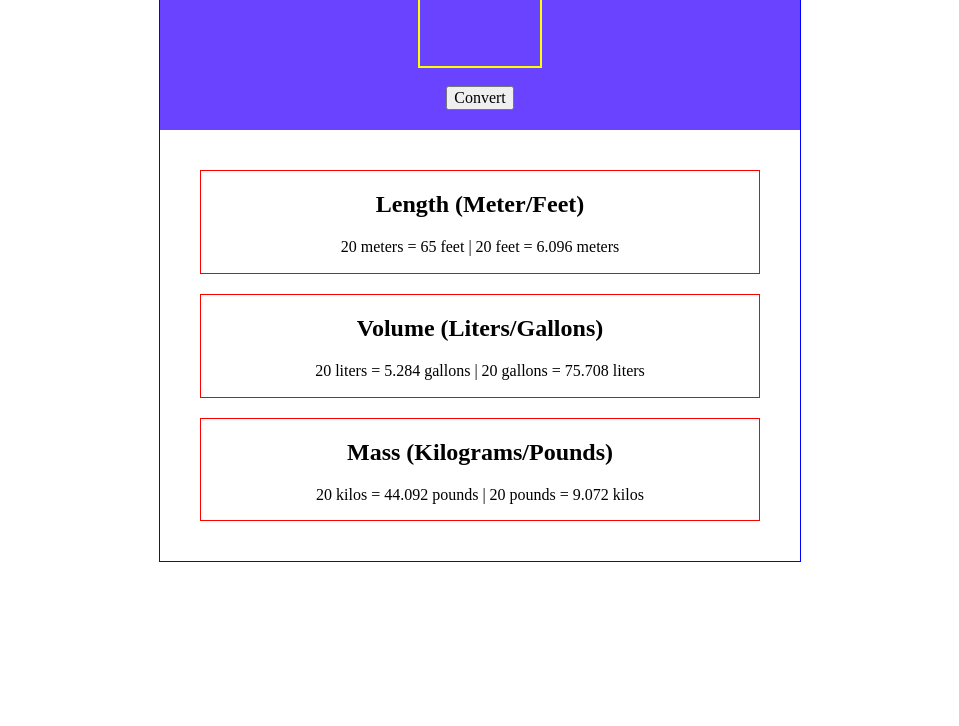
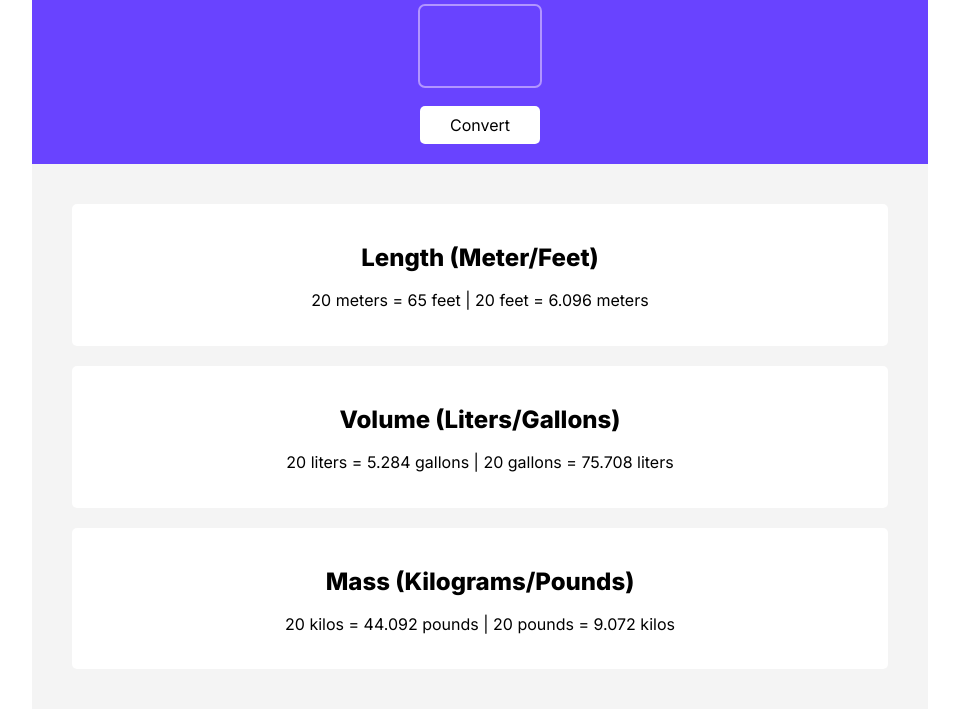
Before and after one commit to brianbud/unit-converter, a website built with Vite: page index.html in a window 1280 px wide. Shown: the part 114-840 px from the top of the page, without its empty margins (160-1119 px from the left). Before the commit the page ends 800 px from the top, so only its background shows below. Built offline with nearby package versions, Linux system fonts and the light colour scheme.

Commit message:
font and color styling

```diff
--- a/index.css
+++ b/index.css
@@ -1,39 +1,73 @@
 body {
     margin: 0;
+    font-family: 'Inter', sans-serif;
 }
 
 #container {
-    width: 50%;
-    margin: 0 auto;
+    width: 70%;
+    margin: 20px auto;
+    height: 100vh;
     display: flex;
     flex-direction: column;
     text-align: center;
-    outline: 1px solid blue;
+}
+
+h1 {
+    font-weight: 800;
 }
 
 input {
+    color: #FFFFFF;
+    font-size: 70px;
+    font-weight: 800;
+    text-align: center;
     display: block;
     margin: 20px auto;
-    width: 120px;
+    width:120px;
     height: 80px;
-    outline: 2px solid yellow;
+    outline: 2px solid #B295FF;
     border: none;
+    border-radius: 5px;
     background-color: #6943FF;
+}
+
+button {
+    padding: 10px 20px;
+    border: none;
+    border-radius: 5px;
+    background-color: #FFFFFF;
+    width:120px;
+    cursor: pointer;
 }
 
 #header, #output-container {
     padding: 20px;
 }
 
-
 #header {
+    color: #FFFFFF;
     background-color: #6943FF;
 }
 
 #output-container{
+    background-color: #F4F4F4;
 }
 
 .results {
-    border: 1px solid red;
+    background-color: #FFFFFF;
+    border-radius: 5px;
+    padding: 20px;
     margin: 20px;
 }
+
+.results > h2 {
+    font-weight: 800;
+}
+
+@media only screen and (max-width: 600px) {
+    #container {
+        min-width: 100%;
+        margin: 0;
+        height: 100vh;
+    }
+}
--- a/index.html
+++ b/index.html
@@ -1,5 +1,8 @@
 <html>
   <head>
+    <link rel="preconnect" href="https://fonts.googleapis.com">
+    <link rel="preconnect" href="https://fonts.gstatic.com" crossorigin>
+    <link href="https://fonts.googleapis.com/css2?family=Inter:wght@400;600;800&display=swap" rel="stylesheet">
     <link
       rel="stylesheet"
       href="https://cdnjs.cloudflare.com/ajax/libs/normalize/8.0.1/normalize.css"
```
